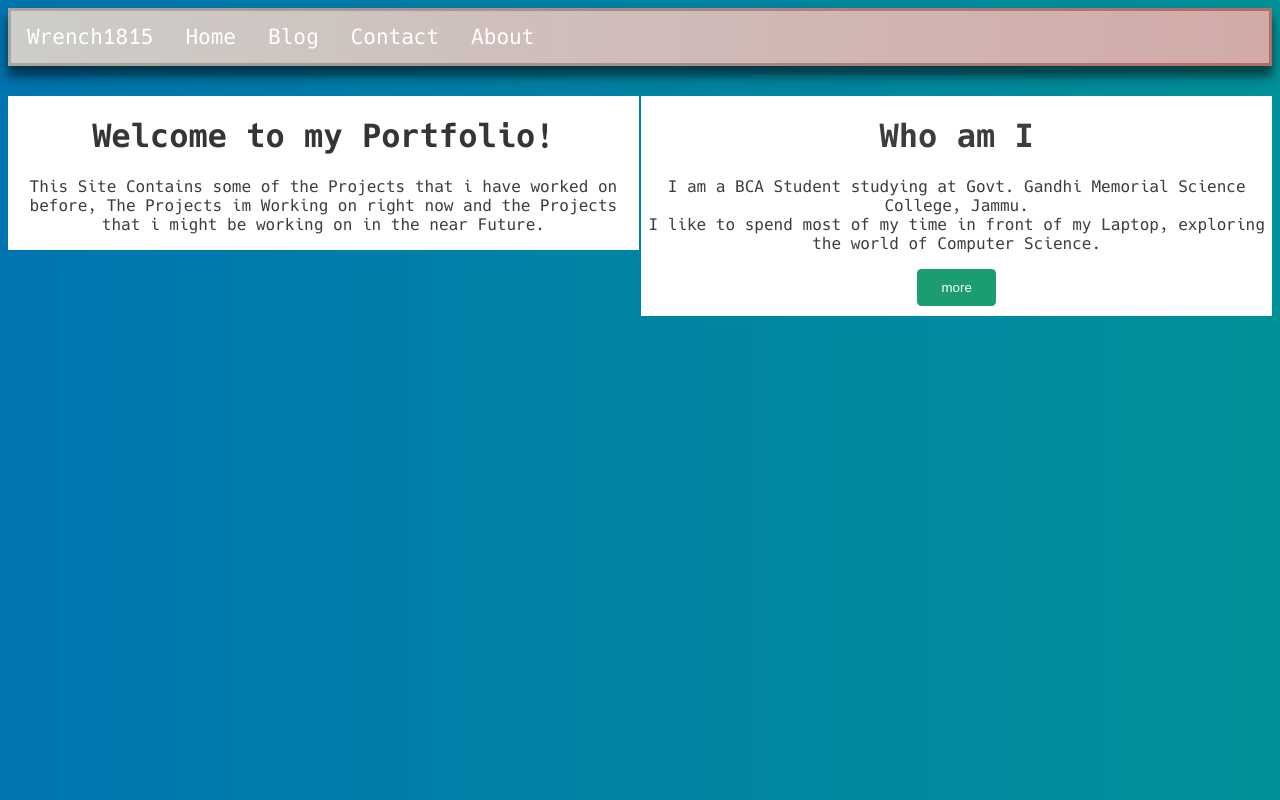
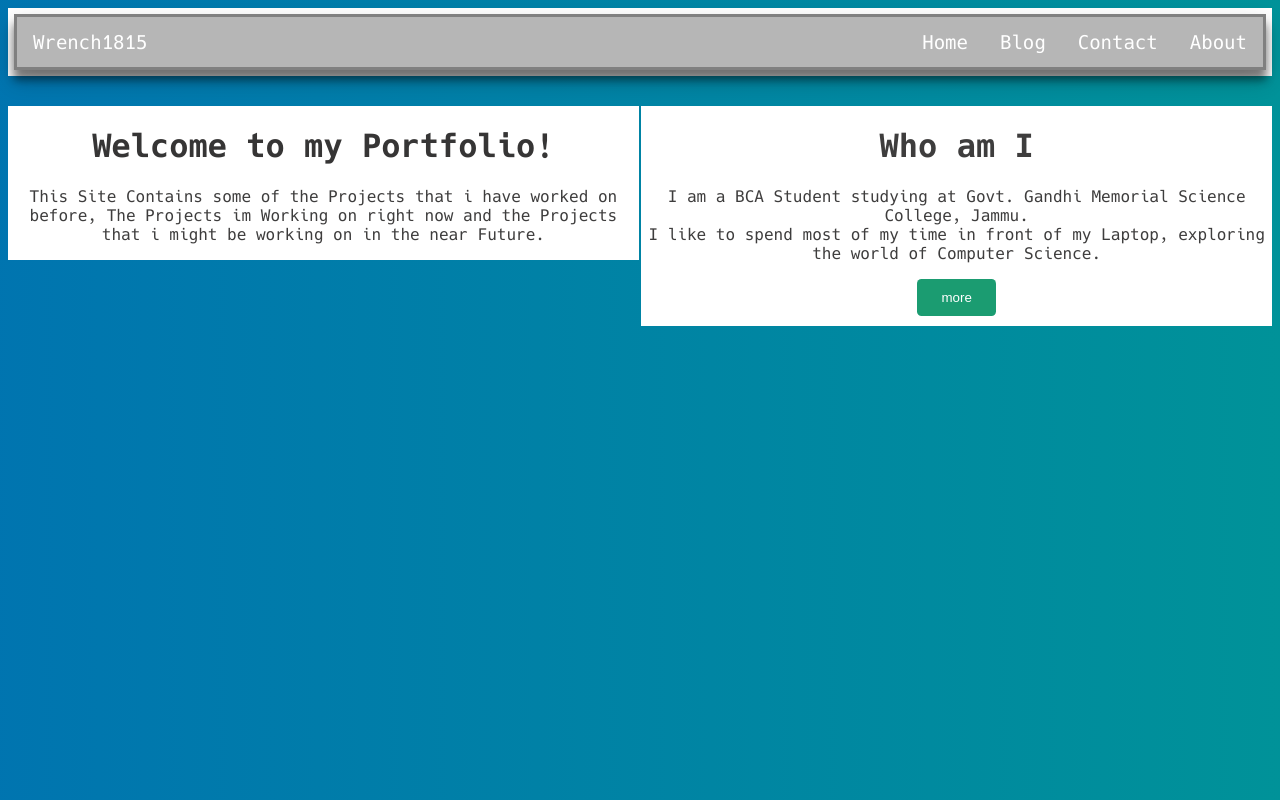
Before and after one commit to wrench1815/wrench1815.github.io, a plain HTML site: page index.html in a window 1280 px wide. Drawn offline with Linux system fonts and the light colour scheme.

Commit message:
Fixed the Menu

```diff
--- a/css/stylesheet.css
+++ b/css/stylesheet.css
@@ -49,8 +49,7 @@
 }
 
 /* Header */
-.header {
-  background-color: whitesmoke;
+/* #header {
   padding: 3px;
   font-size: 21px;
   background: linear-gradient(270deg, #b93131, #9ee4d8, #b93131);
@@ -70,6 +69,19 @@
   100% {
     background-position: 0% 50%;
   }
+} */
+
+#header {
+  background-color: grey;
+  padding: 3px;
+  font-size: 19px;
+  box-shadow: 0 10px 8px 0 rgba(0, 0, 0, 0.418),
+    0 10px 20px 0 rgba(0, 0, 0, 0.274);
+}
+
+#mast {
+  background-color: white;
+  padding: 6px;
 }
 
 /* Menu */
@@ -82,7 +94,7 @@
 }
 
 .menu_item {
-  float: left;
+  float: right;
 }
 
 .menu_item:hover {
@@ -98,16 +110,34 @@
   text-shadow: black;
 }
 
-.blog{
-  /* float: right */
+#site_identity {
+  float: left;
 }
-.home{
+
+#home {
   /* float: right; */
 }
 
-.content{
+#blog {
+  /* float: right */
+}
+
+#contact {
+  /* float: right; */
+}
+
+#about {
+  /* float: right; */
+}
+
+#menu_list {
+  /* float: right; */
+}
+
+.content {
   padding-top: 30px;
 }
+
 /* self class */
 .welcome {
   background-color: white;
--- a/index.html
+++ b/index.html
@@ -20,25 +20,33 @@
 
   <body class="homePageBody">
     <!-- Header -->
-    <div class="header">
-      <div class="">
+    <div id="mast">
+      <div id="header">
+        <div id="site_identity">
           <ul class="menu">
-          <li class="menu_item" id="site_identity">
+            <li class="menu_item">
               <a class="menu_item_link">Wrench1815</a>
+            </li>
+          </ul>
+        </div>
+        <div id="menu_list">
+          <ul class="menu">
+            <li class="menu_item about">
+              <a class="menu_item_link" href="/pages/about.html">About</a>
+            </li>
+            <li class="menu_item contact">
+              <a class="menu_item_link" href="/pages/contact.html">Contact</a>
+            </li>
+            <li class="menu_item" id="blog">
+              <a class="menu_item_link" href="https://infoaddaz.com/blog"
+                >Blog</a
+              >
             </li>
             <li class="menu_item home">
               <a class="menu_item_link" href="/index.html">Home</a>
             </li>
-          <li class="menu_item blog">
-            <a class="menu_item_link" href="https://infoaddaz.com/blog">Blog</a>
-          </li>
-          <li class="menu_item contact">
-            <a class="menu_item_link" href="/pages/contact.html">Contact</a>
-          </li>
-          <li class="menu_item about">
-            <a class="menu_item_link" href="/pages/about.html">About</a>
-          </li>
           </ul>
+        </div>
       </div>
     </div>
 
```
Lines whose indentation alone changed are shown as unchanged.
